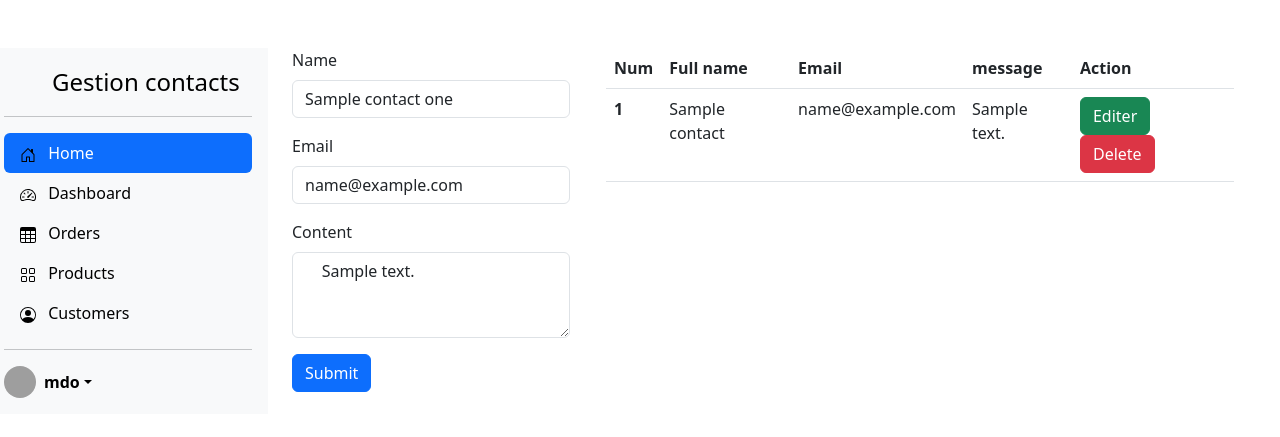
After one commit to ditshi8/wedding_projet, a Django app: template my_wedding/templates/wedding/pages/gestionContact.html in a window 1280 px wide. The commit adds this page. Shown: the top 437 px of the page. Run offline with Django 4.2, Linux system fonts and the light colour scheme; the template is opened without the code that fills it: most values are stand-ins (such as "Sample title", 1, 10 or a date in 2020); some libraries are stand-ins or nearby versions; grey boxes are pictures that could not be loaded.

Commit message:
update crud

```diff
--- /dev/null
+++ b/my_wedding/templates/wedding/pages/gestionContact.html
@@ -0,0 +1,91 @@
+<!DOCTYPE html>
+{% load static %}
+<html lang="en">
+<head>
+    <meta charset="UTF-8">
+    {% block title %} <title>Home</title> {% endblock %}
+    <link rel="stylesheet" href="{% static 'wedding/css/bootstrap.min.css' %}">
+    <link rel="stylesheet" href="{% static 'wedding/css/my_styles.css' %}">
+</head>
+<svg xmlns="http://www.w3.org/2000/svg" style="display: none;">
+  <symbol id="bootstrap" viewBox="0 0 118 94">
+    <title>Bootstrap</title>
+    <path fill-rule="evenodd" clip-rule="evenodd" d="M24.509 0c-6.733 0-11.715 5.893-11.492 12.284.214 6.14-.064 14.092-2.066 20.577C8.943 39.365 5.547 43.485 0 44.014v5.972c5.547.529 8.943 4.649 10.951 11.153 2.002 6.485 2.28 14.437 2.066 20.577C12.794 88.106 17.776 94 24.51 94H93.5c6.733 0 11.714-5.893 11.491-12.284-.214-6.14.064-14.092 2.066-20.577 2.009-6.504 5.396-10.624 10.943-11.153v-5.972c-5.547-.529-8.934-4.649-10.943-11.153-2.002-6.484-2.28-14.437-2.066-20.577C105.214 5.894 100.233 0 93.5 0H24.508zM80 57.863C80 66.663 73.436 72 62.543 72H44a2 2 0 01-2-2V24a2 2 0 012-2h18.437c9.083 0 15.044 4.92 15.044 12.474 0 5.302-4.01 10.049-9.119 10.88v.277C75.317 46.394 80 51.21 80 57.863zM60.521 28.34H49.948v14.934h8.905c6.884 0 10.68-2.772 10.68-7.727 0-4.643-3.264-7.207-9.012-7.207zM49.948 49.2v16.458H60.91c7.167 0 10.964-2.876 10.964-8.281 0-5.406-3.903-8.178-11.425-8.178H49.948z"></path>
+  </symbol>
+  <symbol id="home" viewBox="0 0 16 16">
+    <path d="M8.354 1.146a.5.5 0 0 0-.708 0l-6 6A.5.5 0 0 0 1.5 7.5v7a.5.5 0 0 0 .5.5h4.5a.5.5 0 0 0 .5-.5v-4h2v4a.5.5 0 0 0 .5.5H14a.5.5 0 0 0 .5-.5v-7a.5.5 0 0 0-.146-.354L13 5.793V2.5a.5.5 0 0 0-.5-.5h-1a.5.5 0 0 0-.5.5v1.293L8.354 1.146zM2.5 14V7.707l5.5-5.5 5.5 5.5V14H10v-4a.5.5 0 0 0-.5-.5h-3a.5.5 0 0 0-.5.5v4H2.5z"/>
+  </symbol>
+  <symbol id="speedometer2" viewBox="0 0 16 16">
+    <path d="M8 4a.5.5 0 0 1 .5.5V6a.5.5 0 0 1-1 0V4.5A.5.5 0 0 1 8 4zM3.732 5.732a.5.5 0 0 1 .707 0l.915.914a.5.5 0 1 1-.708.708l-.914-.915a.5.5 0 0 1 0-.707zM2 10a.5.5 0 0 1 .5-.5h1.586a.5.5 0 0 1 0 1H2.5A.5.5 0 0 1 2 10zm9.5 0a.5.5 0 0 1 .5-.5h1.5a.5.5 0 0 1 0 1H12a.5.5 0 0 1-.5-.5zm.754-4.246a.389.389 0 0 0-.527-.02L7.547 9.31a.91.91 0 1 0 1.302 1.258l3.434-4.297a.389.389 0 0 0-.029-.518z"/>
+    <path fill-rule="evenodd" d="M0 10a8 8 0 1 1 15.547 2.661c-.442 1.253-1.845 1.602-2.932 1.25C11.309 13.488 9.475 13 8 13c-1.474 0-3.31.488-4.615.911-1.087.352-2.49.003-2.932-1.25A7.988 7.988 0 0 1 0 10zm8-7a7 7 0 0 0-6.603 9.329c.203.575.923.876 1.68.63C4.397 12.533 6.358 12 8 12s3.604.532 4.923.96c.757.245 1.477-.056 1.68-.631A7 7 0 0 0 8 3z"/>
+  </symbol>
+  <symbol id="table" viewBox="0 0 16 16">
+    <path d="M0 2a2 2 0 0 1 2-2h12a2 2 0 0 1 2 2v12a2 2 0 0 1-2 2H2a2 2 0 0 1-2-2V2zm15 2h-4v3h4V4zm0 4h-4v3h4V8zm0 4h-4v3h3a1 1 0 0 0 1-1v-2zm-5 3v-3H6v3h4zm-5 0v-3H1v2a1 1 0 0 0 1 1h3zm-4-4h4V8H1v3zm0-4h4V4H1v3zm5-3v3h4V4H6zm4 4H6v3h4V8z"/>
+  </symbol>
+  <symbol id="people-circle" viewBox="0 0 16 16">
+    <path d="M11 6a3 3 0 1 1-6 0 3 3 0 0 1 6 0z"/>
+    <path fill-rule="evenodd" d="M0 8a8 8 0 1 1 16 0A8 8 0 0 1 0 8zm8-7a7 7 0 0 0-5.468 11.37C3.242 11.226 4.805 10 8 10s4.757 1.225 5.468 2.37A7 7 0 0 0 8 1z"/>
+  </symbol>
+  <symbol id="grid" viewBox="0 0 16 16">
+    <path d="M1 2.5A1.5 1.5 0 0 1 2.5 1h3A1.5 1.5 0 0 1 7 2.5v3A1.5 1.5 0 0 1 5.5 7h-3A1.5 1.5 0 0 1 1 5.5v-3zM2.5 2a.5.5 0 0 0-.5.5v3a.5.5 0 0 0 .5.5h3a.5.5 0 0 0 .5-.5v-3a.5.5 0 0 0-.5-.5h-3zm6.5.5A1.5 1.5 0 0 1 10.5 1h3A1.5 1.5 0 0 1 15 2.5v3A1.5 1.5 0 0 1 13.5 7h-3A1.5 1.5 0 0 1 9 5.5v-3zm1.5-.5a.5.5 0 0 0-.5.5v3a.5.5 0 0 0 .5.5h3a.5.5 0 0 0 .5-.5v-3a.5.5 0 0 0-.5-.5h-3zM1 10.5A1.5 1.5 0 0 1 2.5 9h3A1.5 1.5 0 0 1 7 10.5v3A1.5 1.5 0 0 1 5.5 15h-3A1.5 1.5 0 0 1 1 13.5v-3zm1.5-.5a.5.5 0 0 0-.5.5v3a.5.5 0 0 0 .5.5h3a.5.5 0 0 0 .5-.5v-3a.5.5 0 0 0-.5-.5h-3zm6.5.5A1.5 1.5 0 0 1 10.5 9h3a1.5 1.5 0 0 1 1.5 1.5v3a1.5 1.5 0 0 1-1.5 1.5h-3A1.5 1.5 0 0 1 9 13.5v-3zm1.5-.5a.5.5 0 0 0-.5.5v3a.5.5 0 0 0 .5.5h3a.5.5 0 0 0 .5-.5v-3a.5.5 0 0 0-.5-.5h-3z"/>
+  </symbol>
+</svg>
+<body>
+<div class="row mt-5">
+<!-- debut sidebar-->
+{% include 'wedding/partials/sidebar.html' %}
+<!--sidebar fin-->
+  <div class="col-3">
+      <form class="container" method="post">
+        {% csrf_token %}
+  <div class="mb-3" >
+    <label for="exampleInputEmail1" class="form-label">Name</label>
+    <input type="name" class="form-control" id="examplename" aria-describedby="nameHelp" name="name" value="{{contact_one.name}}">
+  </div>
+  <div class="mb-3">
+    <label for="exampleInputEmail1" class="form-label">Email</label>
+    <input type="email" class="form-control" id="exampleInputEmail1" aria-describedby="emailHelp" name="email", value="{{contact_one.email}}">
+  </div>
+  <div class="mb-3">
+  <label for="exampleFormControlTextarea1" class="form-label">Content</label>
+  <textarea class="form-control" id="exampleFormControlTextarea1" rows="3" name="content">
+    {{contact_one.content}}
+  </textarea>
+</div>
+  <button type="submit" class="btn btn-primary">Submit</button>
+</form>
+
+
+  </div>
+  <div class="col-6">
+    <table class="table">
+    <thead>
+      <tr>
+        <th scope="col">Num</th>
+        <th scope="col">Full name</th>
+        <th scope="col">Email</th>
+        <th scope="col">message</th>
+        <th scope="col">Action</th>
+      </tr>
+    </thead>
+    <tbody>
+    {% for contact in contacts %}
+      <tr>
+        <th scope="row">{{ forloop.counter }}</th>
+        <td>{{ contact.name }}</td>
+        <td>{{ contact.email }}</td>
+        <td>{{ contact.content }}</td>
+        <td>
+          <a href="{% url 'update_contact' contact.id %}" class="btn btn-success">Editer</a>
+          <a href="{% url 'delete_contact' contact.id %}" class="btn btn-danger">Delete</a>
+        </td>
+      </tr>
+    {% endfor %}
+    </tbody>
+  </table>
+  </div>
+</div>
+
+<script src="{% static 'wedding/js/bootstrap.bundle.min.js' %}"></script>
+</body>
+</html>
--- /dev/null
+++ b/my_wedding/templates/wedding/partials/sidebar.html
@@ -0,0 +1,53 @@
+<div class="d-flex flex-column flex-shrink-0 p-3 bg-body-tertiary" style="width: 280px;">
+    <a href="/" class="d-flex align-items-center mb-3 mb-md-0 me-md-auto link-body-emphasis text-decoration-none">
+      <svg class="bi pe-none me-2" width="40" height="32"><use xlink:href=""/></svg>
+      <span class="fs-4">Gestion contacts</span>
+    </a>
+    <hr>
+    <ul class="nav nav-pills flex-column mb-auto">
+      <li class="nav-item">
+        <a href="#" class="nav-link active" aria-current="page">
+          <svg class="bi pe-none me-2" width="16" height="16"><use xlink:href="#home"/></svg>
+          Home
+        </a>
+      </li>
+      <li>
+        <a href="#" class="nav-link link-body-emphasis">
+          <svg class="bi pe-none me-2" width="16" height="16"><use xlink:href="#speedometer2"/></svg>
+          Dashboard
+        </a>
+      </li>
+      <li>
+        <a href="#" class="nav-link link-body-emphasis">
+          <svg class="bi pe-none me-2" width="16" height="16"><use xlink:href="#table"/></svg>
+          Orders
+        </a>
+      </li>
+      <li>
+        <a href="#" class="nav-link link-body-emphasis">
+          <svg class="bi pe-none me-2" width="16" height="16"><use xlink:href="#grid"/></svg>
+          Products
+        </a>
+      </li>
+      <li>
+        <a href="#" class="nav-link link-body-emphasis">
+          <svg class="bi pe-none me-2" width="16" height="16"><use xlink:href="#people-circle"/></svg>
+          Customers
+        </a>
+      </li>
+    </ul>
+    <hr>
+    <div class="dropdown">
+      <a href="#" class="d-flex align-items-center link-body-emphasis text-decoration-none dropdown-toggle" data-bs-toggle="dropdown" aria-expanded="false">
+        <img src="https://github.com/mdo.png" alt="" width="32" height="32" class="rounded-circle me-2">
+        <strong>mdo</strong>
+      </a>
+      <ul class="dropdown-menu text-small shadow">
+        <li><a class="dropdown-item" href="#">New project...</a></li>
+        <li><a class="dropdown-item" href="#">Settings</a></li>
+        <li><a class="dropdown-item" href="#">Profile</a></li>
+        <li><hr class="dropdown-divider"></li>
+        <li><a class="dropdown-item" href="#">Sign out</a></li>
+      </ul>
+    </div>
+  </div>
```
Also changed, not shown: my_wedding/templates/wedding/pages/contact.html (+7 -0 lines), my_wedding/urls.py (+8 -1 lines), my_wedding/views.py (+63 -3 lines), db.sqlite3.
